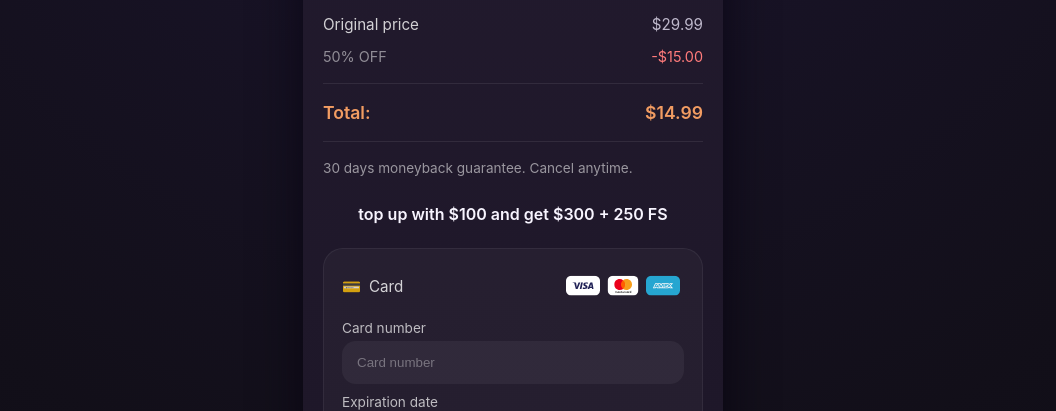
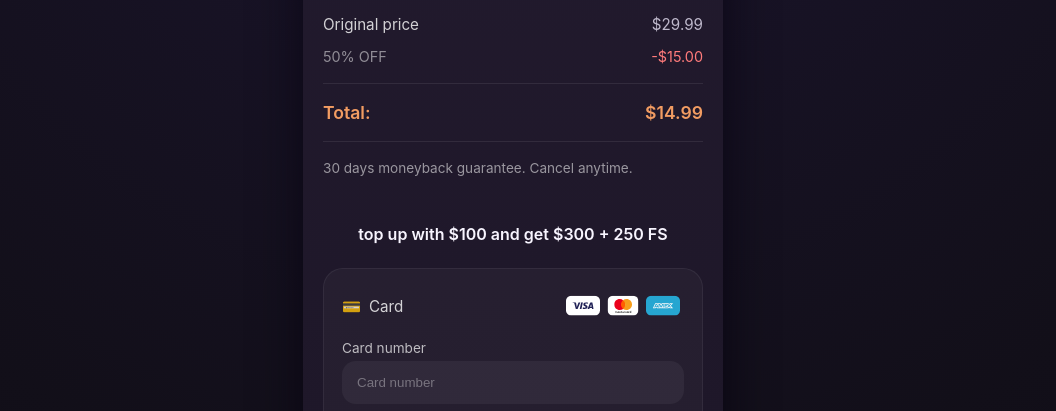
Before and after one commit to theDimathe/pw_02, a plain HTML site: page index.html in a window 1280 px wide. Shown: the part 372-783 px from the top of the page, without its empty margins (127-1183 px from the left). Drawn offline with Linux system fonts and the light colour scheme.

Commit message:
Update styles.css

```diff
--- a/styles.css
+++ b/styles.css
@@ -130,7 +130,7 @@ body {
   font-weight: 600;
   font-size: 1rem;
   color: #f8f5ff;
-  margin-top: 4px;
+  margin-top: 24px;
 }
 
 .card {
```
